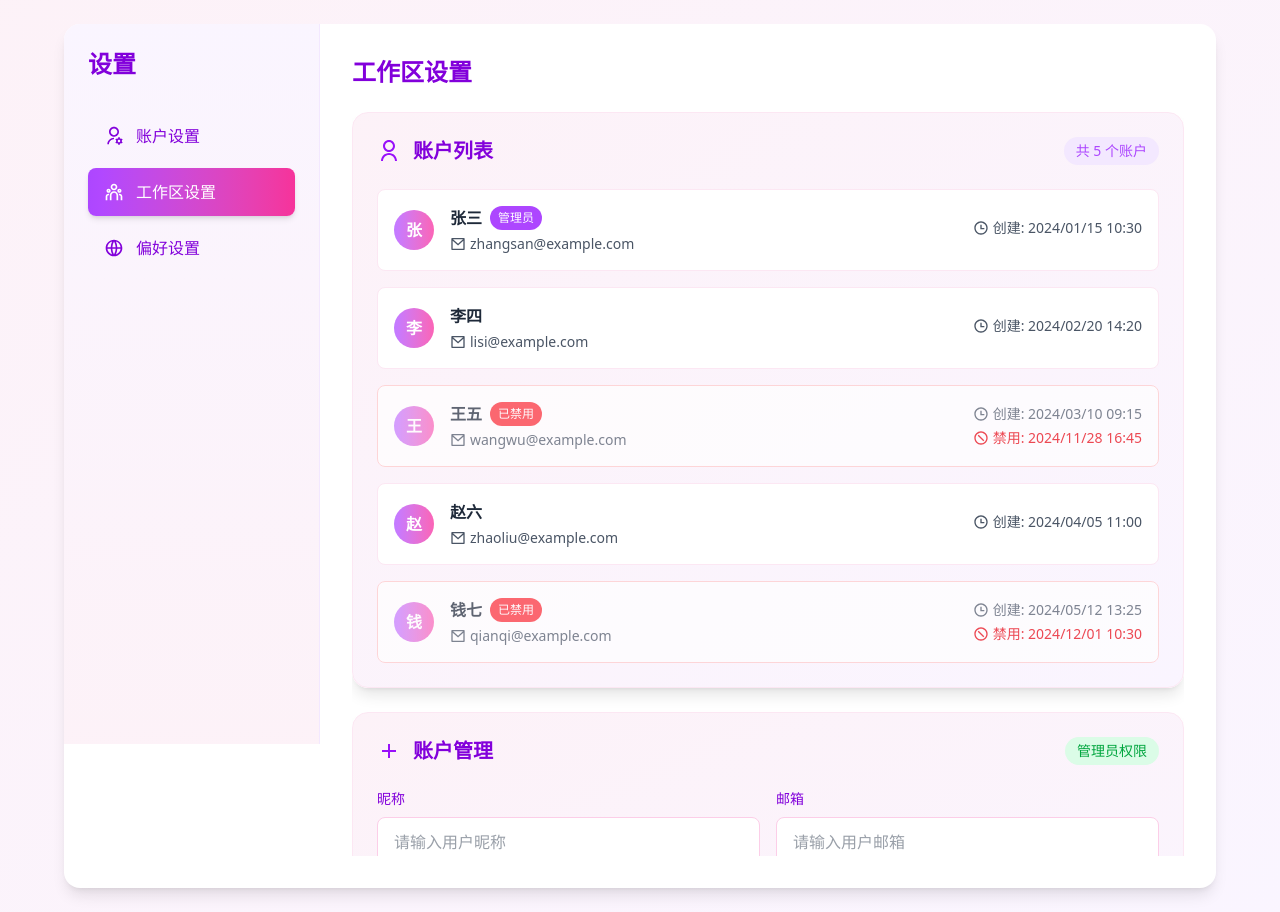
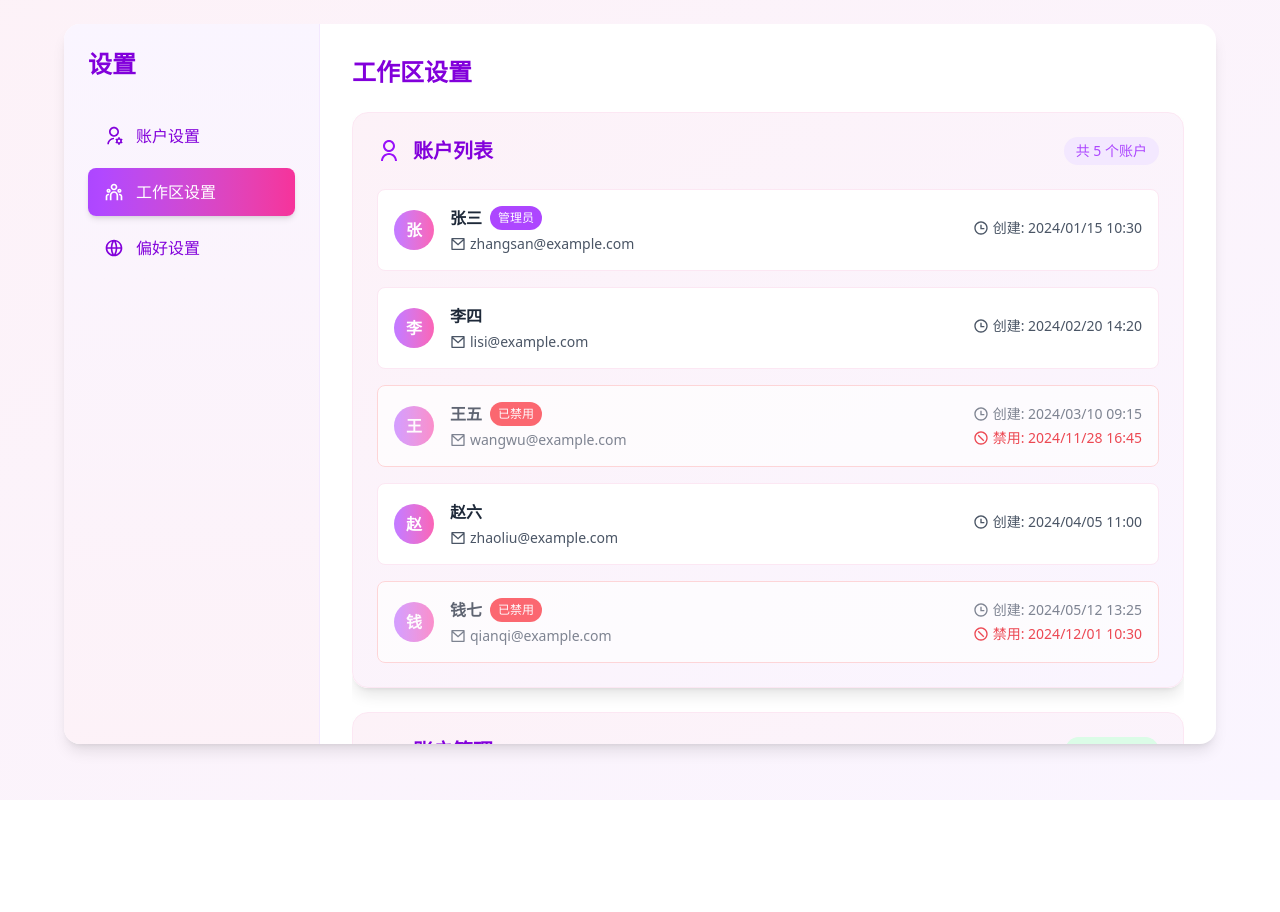
Before and after one commit to RongDuJiKsp/napflow, a Next.js app in the folder apps/web/: page /settings/workspace in a window 1280 px wide. After the commit the page ends 800 px from the top, so only its background shows below. Built offline with nearby package versions, Linux system fonts and the light colour scheme; sample sign-in values are in the browser's storage.

Commit message:
fix: some style

```diff
--- a/apps/web/app/(auth)/settings/layout.tsx
+++ b/apps/web/app/(auth)/settings/layout.tsx
@@ -23,7 +23,7 @@ export default function SettingsLayout({
         <div className="bg-white rounded-2xl shadow-lg overflow-hidden">
           <div className="flex">
             {/* 左侧导航栏 */}
-            <div className="w-64 bg-gradient-to-b from-purple-50 to-pink-50 border-r border-purple-100 h-[90vh]">
+            <div className="w-64 bg-gradient-to-b from-purple-50 to-pink-50 border-r border-purple-100">
               <div className="p-6">
                 <h1 className="text-2xl font-bold text-purple-700 mb-8">设置</h1>
                 <nav className="space-y-2">
@@ -49,7 +49,7 @@ export default function SettingsLayout({
             </div>
 
             {/* 右侧内容区域 */}
-            <div className="flex-1 p-8">
+            <div className="flex-1 p-8 h-[90vh] overflow-y-auto">
               {children}
             </div>
           </div>
--- a/apps/web/app/(auth)/settings/workspace/page.tsx
+++ b/apps/web/app/(auth)/settings/workspace/page.tsx
@@ -142,13 +142,7 @@ export default function WorkspaceSettings() {
                     placeholder="设置初始密码"
                   />
                 </div>
-                <div>
-                  <label className="block text-sm font-medium text-purple-700 mb-2">角色</label>
-                  <select className="w-full px-4 py-3 rounded-lg border border-pink-200 focus:outline-none focus:ring-2 focus:ring-purple-400 focus:border-transparent transition-all duration-200 bg-white text-gray-700">
-                    <option value="user">普通用户</option>
-                    <option value="admin">管理员</option>
-                  </select>
-                </div>
+
               </div>
 
               <button className="mt-4 bg-gradient-to-r from-purple-500 to-pink-500 text-white py-3 px-6 rounded-lg font-semibold hover:from-purple-600 hover:to-pink-600 transition-all duration-200 shadow-md hover:shadow-lg">
```
